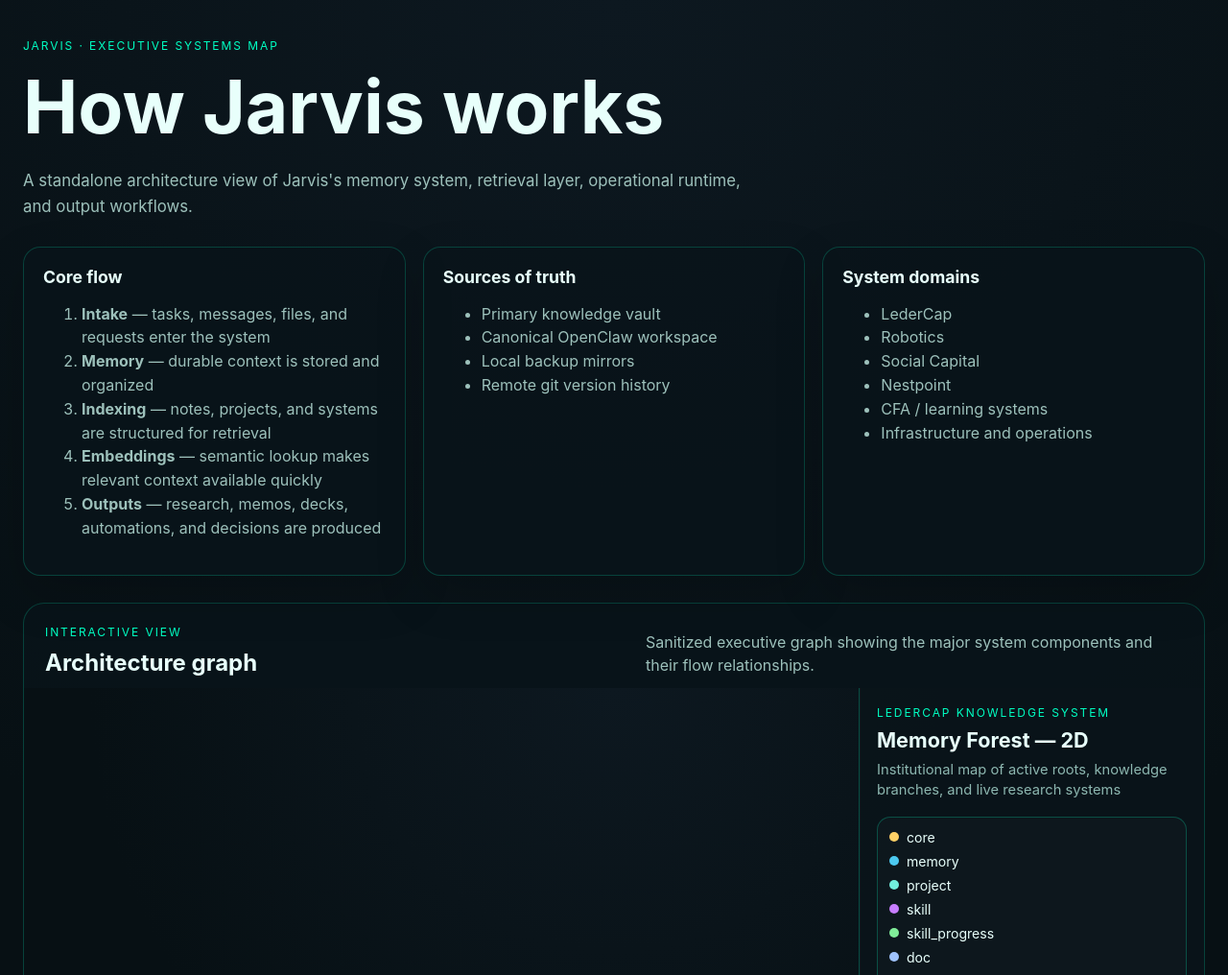
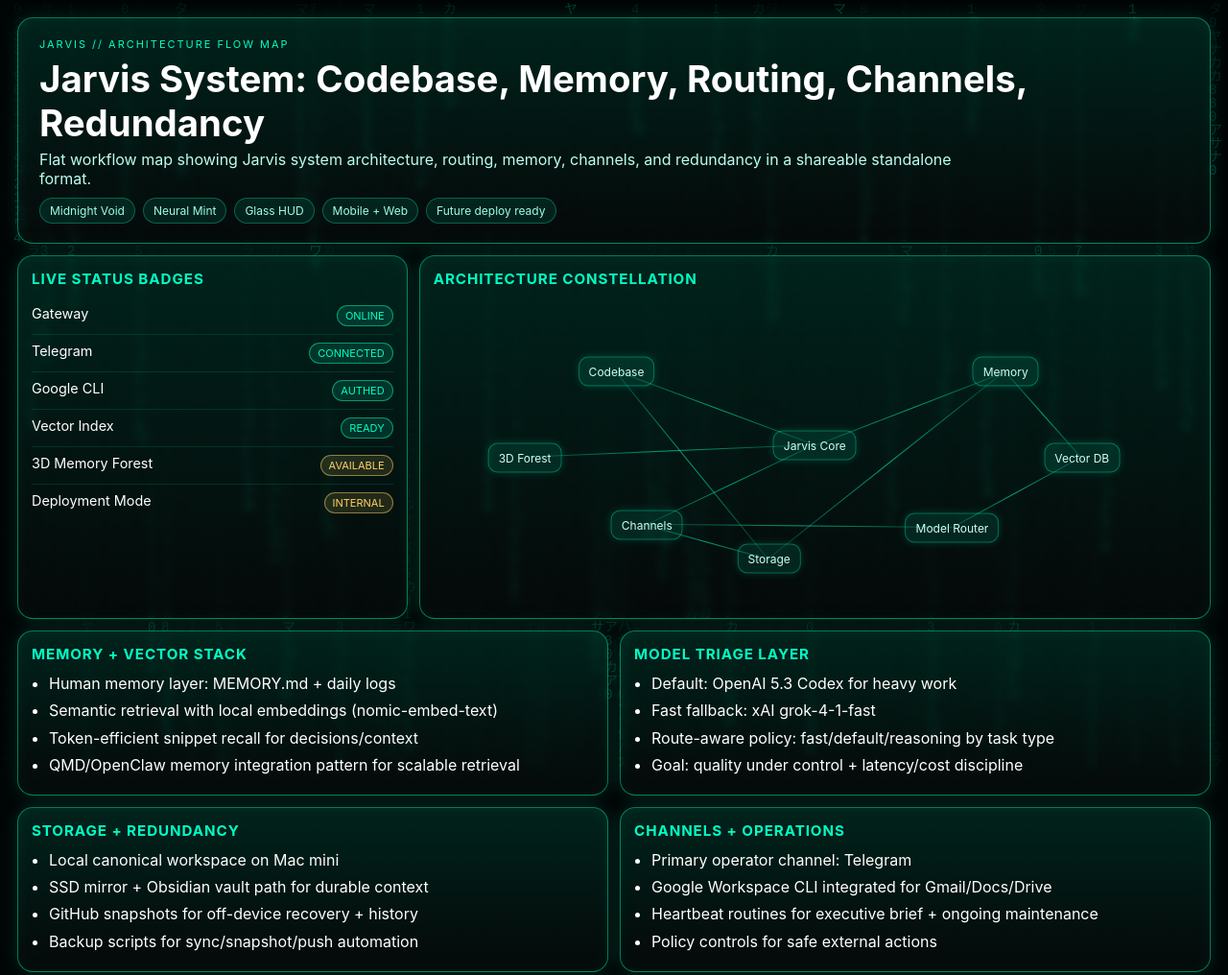
Before and after one commit to jarvis-ledercap/jarvis-architecture-site, a plain HTML site: page index.html in a window 1280 px wide. Shown: the top 1016 px of the page at 96% size. Drawn offline with nearby package versions, Linux system fonts and the light colour scheme.

Commit message:
Replace site with flat architecture workflow map

```diff
--- a/index.html
+++ b/index.html
@@ -3,80 +3,87 @@
 <head>
   <meta charset="UTF-8" />
   <meta name="viewport" content="width=device-width, initial-scale=1.0" />
-    <title>Jarvis Architecture</title>
-    <link rel="stylesheet" href="./styles.css" />
+  <title>Jarvis Architecture Flow</title>
+  <style>
+    :root{--bg:#000505;--mint:#00FFC3;--text:#fff;--red:#FF6B6B;--amber:#ffd166;--glass:rgba(0,255,195,.08)}
+    *{box-sizing:border-box} html,body{margin:0;background:#000505;color:var(--text);font-family:Inter,system-ui,sans-serif}
+    canvas#matrix{position:fixed;inset:0;z-index:0;opacity:.2}
+    .wrap{position:relative;z-index:2;max-width:1280px;margin:0 auto;padding:18px}
+    .hud{border:1px solid rgba(0,255,195,.45);border-radius:16px;background:linear-gradient(180deg,rgba(0,255,195,.12),rgba(255,255,255,.02));backdrop-filter:blur(4px);box-shadow:0 0 20px rgba(0,255,195,.15),inset 0 0 18px rgba(0,255,195,.05)}
+    .hero{padding:20px 22px}.k{font-size:11px;letter-spacing:.18em;color:var(--mint);text-transform:uppercase}.hero h1{margin:.35rem 0;font-size:clamp(1.45rem,3vw,2.4rem)}
+    .hero p{margin:0;color:#bbfff1;max-width:980px}
+    .row{display:grid;grid-template-columns:repeat(12,1fr);gap:12px;margin-top:12px}.c{padding:14px}.s4{grid-column:span 4}.s6{grid-column:span 6}.s8{grid-column:span 8}.s12{grid-column:span 12}
+    h2{margin:0 0 10px;color:var(--mint);font-size:.95rem;letter-spacing:.06em;text-transform:uppercase}
+    .kv{display:flex;justify-content:space-between;padding:8px 0;border-bottom:1px solid rgba(0,255,195,.12);font-size:.9rem}.kv:last-child{border-bottom:0}
+    .badge{padding:3px 8px;border-radius:999px;font-size:11px;border:1px solid}.ok{color:var(--mint);border-color:rgba(0,255,195,.5);background:rgba(0,255,195,.12)}.warn{color:var(--amber);border-color:rgba(255,209,102,.5);background:rgba(255,209,102,.12)}.bad{color:var(--red);border-color:rgba(255,107,107,.5);background:rgba(255,107,107,.12)}
+    .chips{display:flex;gap:8px;flex-wrap:wrap;margin-top:10px}.chip{font-size:12px;color:#9efce9;border:1px solid rgba(0,255,195,.3);padding:5px 10px;border-radius:999px;background:rgba(0,255,195,.09)}
+    .graph{height:320px;position:relative;overflow:hidden}.node{position:absolute;transform:translate(-50%,-50%);padding:7px 10px;border-radius:10px;border:1px solid rgba(0,255,195,.35);background:rgba(0,255,195,.1);font-size:12px;color:#ccfff5;box-shadow:0 0 10px rgba(0,255,195,.16)}
+    .line{position:absolute;height:1px;background:linear-gradient(90deg,rgba(0,255,195,.15),rgba(0,255,195,.6),rgba(0,255,195,.15));transform-origin:0 0}
+    ul{margin:0;padding-left:18px;line-height:1.45} li{margin:5px 0}
+    .foot{margin:12px 0 28px;color:#8cead6;font-size:12px}
+    @media (max-width:960px){.s4,.s6,.s8{grid-column:span 12}.graph{height:260px}}
+  </style>
 </head>
 <body>
-    <main class="page">
-      <section class="hero">
-        <div class="eyebrow">Jarvis · Executive Systems Map</div>
-        <h1>How Jarvis works</h1>
-        <p class="hero-copy">
-          A standalone architecture view of Jarvis's memory system, retrieval layer, operational runtime,
-          and output workflows.
-        </p>
+<canvas id="matrix"></canvas>
+<div class="wrap">
+  <section class="hud hero">
+    <div class="k">Jarvis // Architecture Flow Map</div>
+    <h1>Jarvis System: Codebase, Memory, Routing, Channels, Redundancy</h1>
+    <p>Flat workflow map showing Jarvis system architecture, routing, memory, channels, and redundancy in a shareable standalone format.</p>
+    <div class="chips"><span class="chip">Midnight Void</span><span class="chip">Neural Mint</span><span class="chip">Glass HUD</span><span class="chip">Mobile + Web</span><span class="chip">Future deploy ready</span></div>
   </section>
 
-      <section class="cards">
-        <article class="card">
-          <h2>Core flow</h2>
-          <ol>
-            <li><strong>Intake</strong> — tasks, messages, files, and requests enter the system</li>
-            <li><strong>Memory</strong> — durable context is stored and organized</li>
-            <li><strong>Indexing</strong> — notes, projects, and systems are structured for retrieval</li>
-            <li><strong>Embeddings</strong> — semantic lookup makes relevant context available quickly</li>
-            <li><strong>Outputs</strong> — research, memos, decks, automations, and decisions are produced</li>
-          </ol>
-        </article>
-        <article class="card">
-          <h2>Sources of truth</h2>
-          <ul>
-            <li>Primary knowledge vault</li>
-            <li>Canonical OpenClaw workspace</li>
-            <li>Local backup mirrors</li>
-            <li>Remote git version history</li>
-          </ul>
-        </article>
-        <article class="card">
-          <h2>System domains</h2>
-          <ul>
-            <li>LederCap</li>
-            <li>Robotics</li>
-            <li>Social Capital</li>
-            <li>Nestpoint</li>
-            <li>CFA / learning systems</li>
-            <li>Infrastructure and operations</li>
-          </ul>
-        </article>
+  <section class="row">
+    <article class="hud c s4"><h2>Live Status Badges</h2><div id="status"></div></article>
+    <article class="hud c s8"><h2>Architecture Constellation</h2><div class="graph" id="graph"></div></article>
+
+    <article class="hud c s6"><h2>Memory + Vector Stack</h2><ul><li>Human memory layer: MEMORY.md + daily logs</li><li>Semantic retrieval with local embeddings (nomic-embed-text)</li><li>Token-efficient snippet recall for decisions/context</li><li>QMD/OpenClaw memory integration pattern for scalable retrieval</li></ul></article>
+    <article class="hud c s6"><h2>Model Triage Layer</h2><ul><li>Default: OpenAI 5.3 Codex for heavy work</li><li>Fast fallback: xAI grok-4-1-fast</li><li>Route-aware policy: fast/default/reasoning by task type</li><li>Goal: quality under control + latency/cost discipline</li></ul></article>
+
+    <article class="hud c s6"><h2>Storage + Redundancy</h2><ul><li>Local canonical workspace on Mac mini</li><li>SSD mirror + Obsidian vault path for durable context</li><li>GitHub snapshots for off-device recovery + history</li><li>Backup scripts for sync/snapshot/push automation</li></ul></article>
+    <article class="hud c s6"><h2>Channels + Operations</h2><ul><li>Primary operator channel: Telegram</li><li>Google Workspace CLI integrated for Gmail/Docs/Drive</li><li>Heartbeat routines for executive brief + ongoing maintenance</li><li>Policy controls for safe external actions</li></ul></article>
+
+    <article class="hud c s12"><h2>3D Memory Forest + Internal Tools</h2><ul><li>3D memory forest for navigable context map (desktop walk + XR scaffolding)</li><li>Internal dashboards pipeline: architecture cards, dependency maps, priority targets</li><li>Next extension: real-time status pulls from model routing + memory index health</li></ul></article>
   </section>
 
-      <section class="graph-wrap">
-        <div class="section-head">
-          <div>
-            <div class="eyebrow">Interactive View</div>
-            <h2>Architecture graph</h2>
+  <div class="foot">Standalone architecture flow map — public-safe overview of Jarvis system design.</div>
 </div>
-          <p>Sanitized executive graph showing the major system components and their flow relationships.</p>
-        </div>
-        <iframe class="graph-frame" src="./app/index.html?layout=executive&dim=2d&public=1" title="Jarvis architecture graph"></iframe>
-      </section>
 
-      <section class="cards bottom-grid">
-        <article class="card">
-          <h2>Runtime layer</h2>
-          <p>
-            Jarvis operates as a working assistant across research, strategy, operations, and execution.
-            The runtime layer connects memory, retrieval, external tools, and delivery surfaces.
-          </p>
-        </article>
-        <article class="card">
-          <h2>Redundancy and backup</h2>
-          <p>
-            The system is designed with local workspace backups, mirrored knowledge storage, and remote git history
-            to reduce the risk of loss and keep the operating context durable over time.
-          </p>
-        </article>
-      </section>
-    </main>
+<script>
+// Matrix rain
+const c=document.getElementById('matrix'),x=c.getContext('2d');
+function rs(){c.width=innerWidth;c.height=innerHeight} rs(); addEventListener('resize',rs);
+const letters='01アカサタナハマヤラワ0123456789'; const fs=14; let cols=[];
+function initCols(){cols=Array(Math.floor(c.width/fs)).fill(0)} initCols(); addEventListener('resize',initCols);
+(function draw(){x.fillStyle='rgba(0,5,5,0.08)'; x.fillRect(0,0,c.width,c.height); x.fillStyle='#00FFC3'; x.font=fs+'px monospace';
+  cols.forEach((y,i)=>{const t=letters[Math.floor(Math.random()*letters.length)]; const px=i*fs; x.fillText(t,px,y); cols[i]=y>c.height&&Math.random()>.975?0:y+fs;});
+  requestAnimationFrame(draw);
+})();
+
+// Status badges (can be wired to real APIs later)
+const statusData=[
+ ['Gateway','ONLINE','ok'],['Telegram','CONNECTED','ok'],['Google CLI','AUTHED','ok'],['Vector Index','READY','ok'],['3D Memory Forest','AVAILABLE','warn'],['Deployment Mode','INTERNAL','warn']
+];
+const status=document.getElementById('status');
+statusData.forEach(([k,v,cls])=>{const r=document.createElement('div');r.className='kv';r.innerHTML=`<span>${k}</span><span class="badge ${cls}">${v}</span>`;status.appendChild(r)});
+
+// Constellation graph
+const nodes=[
+ {id:'Jarvis Core',x:50,y:48},{id:'Codebase',x:24,y:24},{id:'Memory',x:75,y:24},{id:'Vector DB',x:85,y:52},
+ {id:'Model Router',x:68,y:75},{id:'Channels',x:28,y:74},{id:'3D Forest',x:12,y:52},{id:'Storage',x:44,y:85}
+];
+const edges=[[0,1],[0,2],[2,3],[3,4],[0,5],[0,6],[1,7],[2,7],[5,7],[4,5]];
+const g=document.getElementById('graph');
+function renderGraph(){g.innerHTML='';
+ edges.forEach(([a,b])=>{const A=nodes[a],B=nodes[b];const l=document.createElement('div');l.className='line';
+ const x1=A.x/100*g.clientWidth,y1=A.y/100*g.clientHeight,x2=B.x/100*g.clientWidth,y2=B.y/100*g.clientHeight;
+ const dx=x2-x1,dy=y2-y1,len=Math.hypot(dx,dy),ang=Math.atan2(dy,dx)*180/Math.PI;
+ l.style.left=x1+'px';l.style.top=y1+'px';l.style.width=len+'px';l.style.transform=`rotate(${ang}deg)`;g.appendChild(l);
+ });
+ nodes.forEach(n=>{const d=document.createElement('div');d.className='node';d.textContent=n.id;d.style.left=n.x+'%';d.style.top=n.y+'%';g.appendChild(d);});
+}
+renderGraph(); addEventListener('resize',renderGraph);
+</script>
 </body>
 </html>
```
Also changed, not shown: 1 other file. Lines whose indentation alone changed are shown as unchanged.
